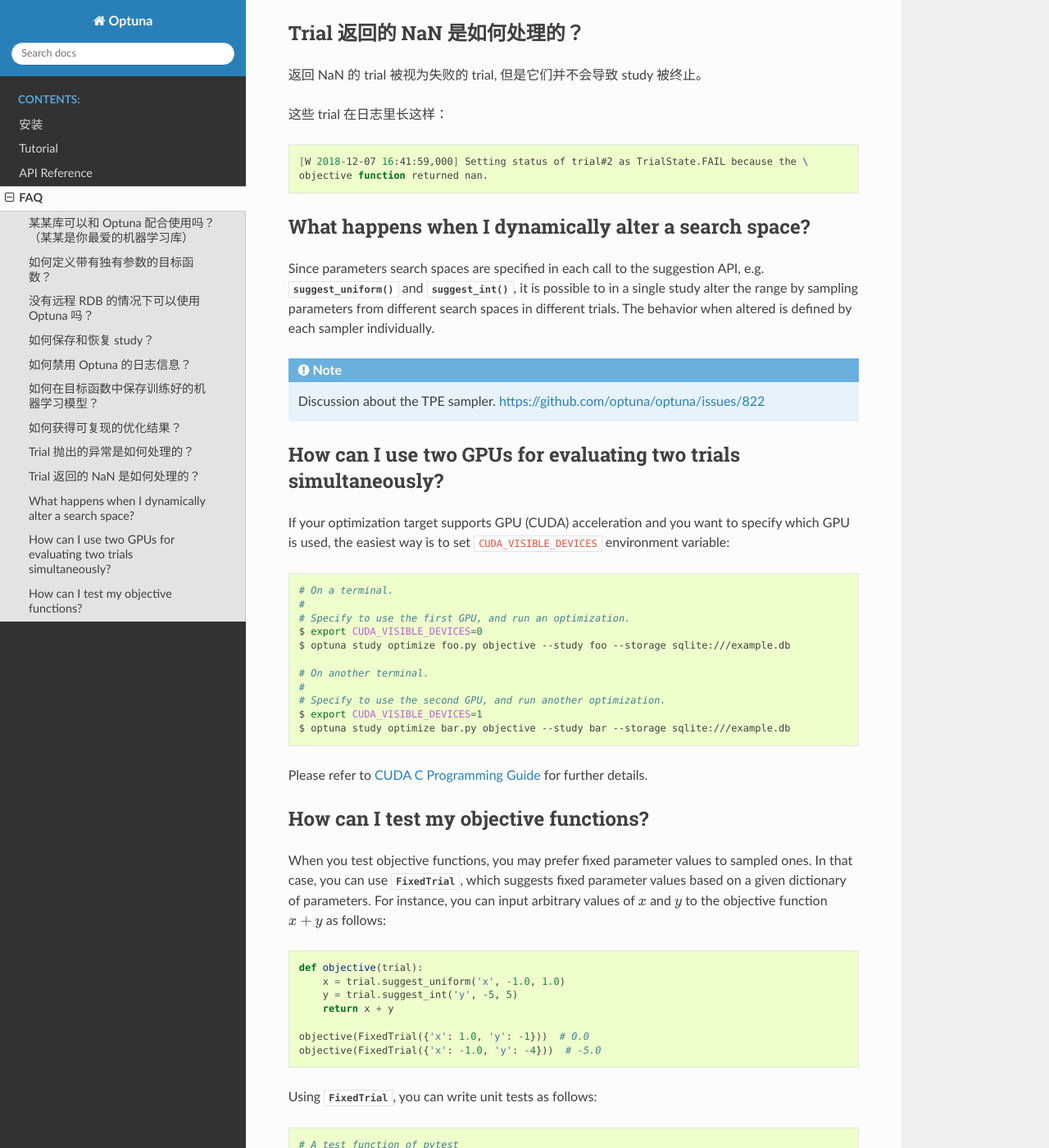
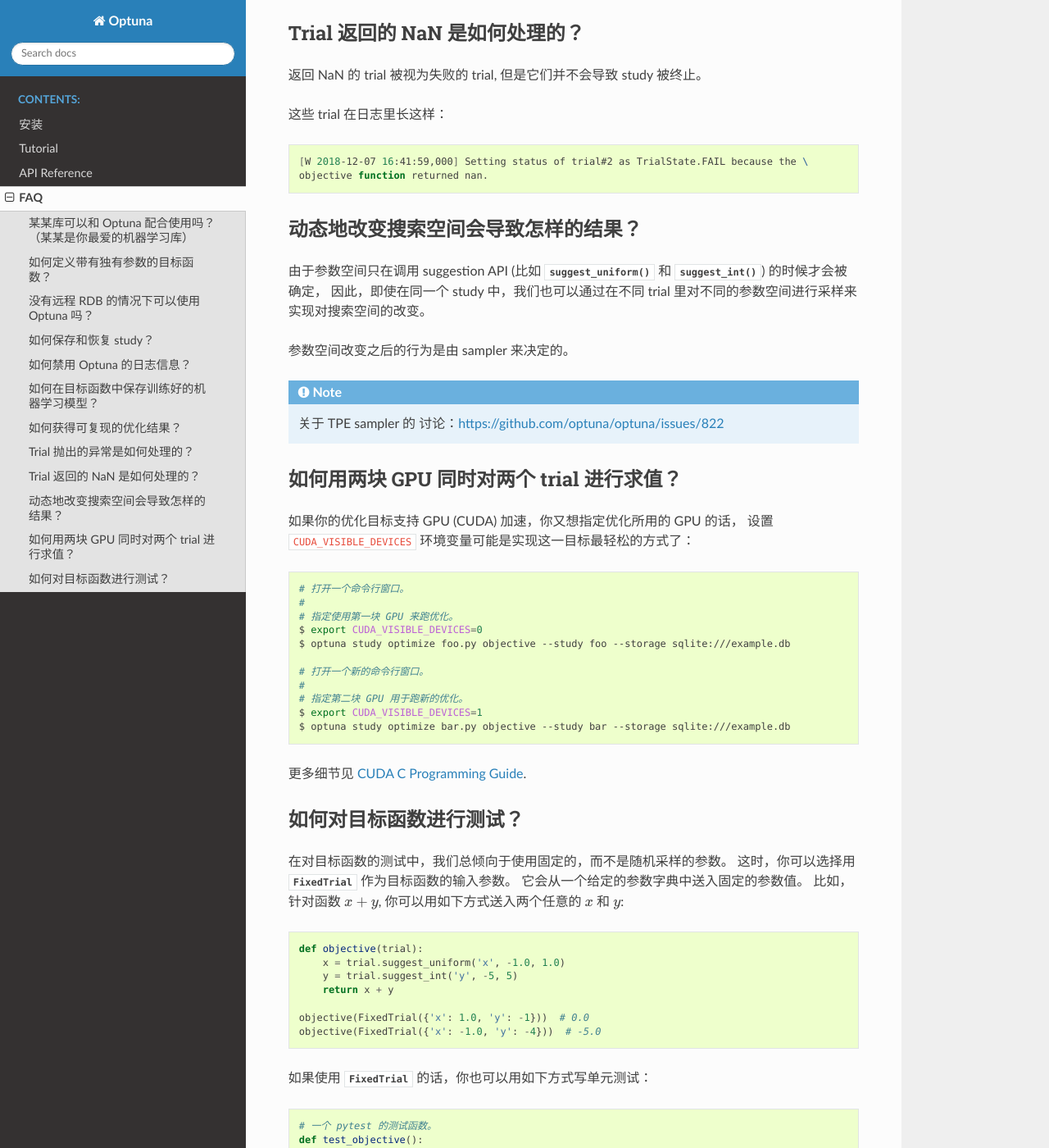
Before and after one commit to optuna/doc-optuna-zh-cn, a Sphinx documentation site: the page built from source/faq.rst, in a window 1280 px wide and 1400 px high, scrolled down 4500 px. Shown: the whole window at 82% size. Built offline with Sphinx 7.4.7 and the Read the Docs theme 2.0.0, drawn with Linux system fonts in a browser that asks for light colours; some of the changed text lies outside the part shown.

Commit message:
翻译完 FAQ

```diff
--- a/source/faq.rst
+++ b/source/faq.rst
@@ -229,48 +229,48 @@ Trial 返回的 NaN 是如何处理的？
     objective function returned nan.
 
 
-What happens when I dynamically alter a search space?
------------------------------------------------------
+动态地改变搜索空间会导致怎样的结果？
+-------------------------------------------
 
-Since parameters search spaces are specified in each call to the suggestion API, e.g.
-:func:`~optuna.trial.Trial.suggest_uniform` and :func:`~optuna.trial.Trial.suggest_int`,
-it is possible to in a single study alter the range by sampling parameters from different search
-spaces in different trials.
-The behavior when altered is defined by each sampler individually.
+由于参数空间只在调用 suggestion API (比如 :func:`~optuna.trial.Trial.suggest_uniform` 和 :func:`~optuna.trial.Trial.suggest_int`) 的时候才会被确定，
+因此，即使在同一个 study 中，我们也可以通过在不同 trial 里对不同的参数空间进行采样来实现对搜索空间的改变。
+
+参数空间改变之后的行为是由 sampler 来决定的。
 
 .. note::
-
-    Discussion about the TPE sampler. https://github.com/optuna/optuna/issues/822
+    关于 TPE sampler 的 讨论：https://github.com/optuna/optuna/issues/822
 
 
-How can I use two GPUs for evaluating two trials simultaneously?
+如何用两块 GPU 同时对两个 trial 进行求值？
 ----------------------------------------------------------------
 
-If your optimization target supports GPU (CUDA) acceleration and you want to specify which GPU is used, the easiest way is to set ``CUDA_VISIBLE_DEVICES`` environment variable:
+如果你的优化目标支持 GPU (CUDA) 加速，你又想指定优化所用的 GPU 的话，
+设置 ``CUDA_VISIBLE_DEVICES`` 环境变量可能是实现这一目标最轻松的方式了：
 
 .. code-block:: bash
 
-    # On a terminal.
+    # 打开一个命令行窗口。
     #
-    # Specify to use the first GPU, and run an optimization.
+    # 指定使用第一块 GPU 来跑优化。
     $ export CUDA_VISIBLE_DEVICES=0
     $ optuna study optimize foo.py objective --study foo --storage sqlite:///example.db
 
-    # On another terminal.
+    # 打开一个新的命令行窗口。
     #
-    # Specify to use the second GPU, and run another optimization.
+    # 指定第二块 GPU 用于跑新的优化。
     $ export CUDA_VISIBLE_DEVICES=1
     $ optuna study optimize bar.py objective --study bar --storage sqlite:///example.db
 
-Please refer to `CUDA C Programming Guide <https://docs.nvidia.com/cuda/cuda-c-programming-guide/index.html#env-vars>`_ for further details.
+更多细节见 `CUDA C Programming Guide <https://docs.nvidia.com/cuda/cuda-c-programming-guide/index.html#env-vars>`_.
 
 
-How can I test my objective functions?
+如何对目标函数进行测试？
 --------------------------------------
 
-When you test objective functions, you may prefer fixed parameter values to sampled ones.
-In that case, you can use :class:`~optuna.trial.FixedTrial`, which suggests fixed parameter values based on a given dictionary of parameters.
-For instance, you can input arbitrary values of :math:`x` and :math:`y` to the objective function :math:`x + y` as follows:
+在对目标函数的测试中，我们总倾向于使用固定的，而不是随机采样的参数。
+这时，你可以选择用 :class:`~optuna.trial.FixedTrial` 作为目标函数的输入参数。
+它会从一个给定的参数字典中送入固定的参数值。
+比如，针对函数 :math:`x + y`, 你可以用如下方式送入两个任意的 :math:`x` 和 :math:`y`:
 
 .. code-block:: python
 
@@ -282,12 +282,11 @@ For instance, you can input arbitrary values of :math:`x` and :math:`y` to the o
     objective(FixedTrial({'x': 1.0, 'y': -1}))  # 0.0
     objective(FixedTrial({'x': -1.0, 'y': -4}))  # -5.0
 
-
-Using :class:`~optuna.trial.FixedTrial`, you can write unit tests as follows:
+如果使用 :class:`~optuna.trial.FixedTrial` 的话，你也可以用如下方式写单元测试：
 
 .. code-block:: python
 
-    # A test function of pytest
+    # 一个 pytest 的测试函数。
     def test_objective():
         assert 1.0 == objective(FixedTrial({'x': 1.0, 'y': 0}))
         assert -1.0 == objective(FixedTrial({'x': 0.0, 'y': -1}))
```
